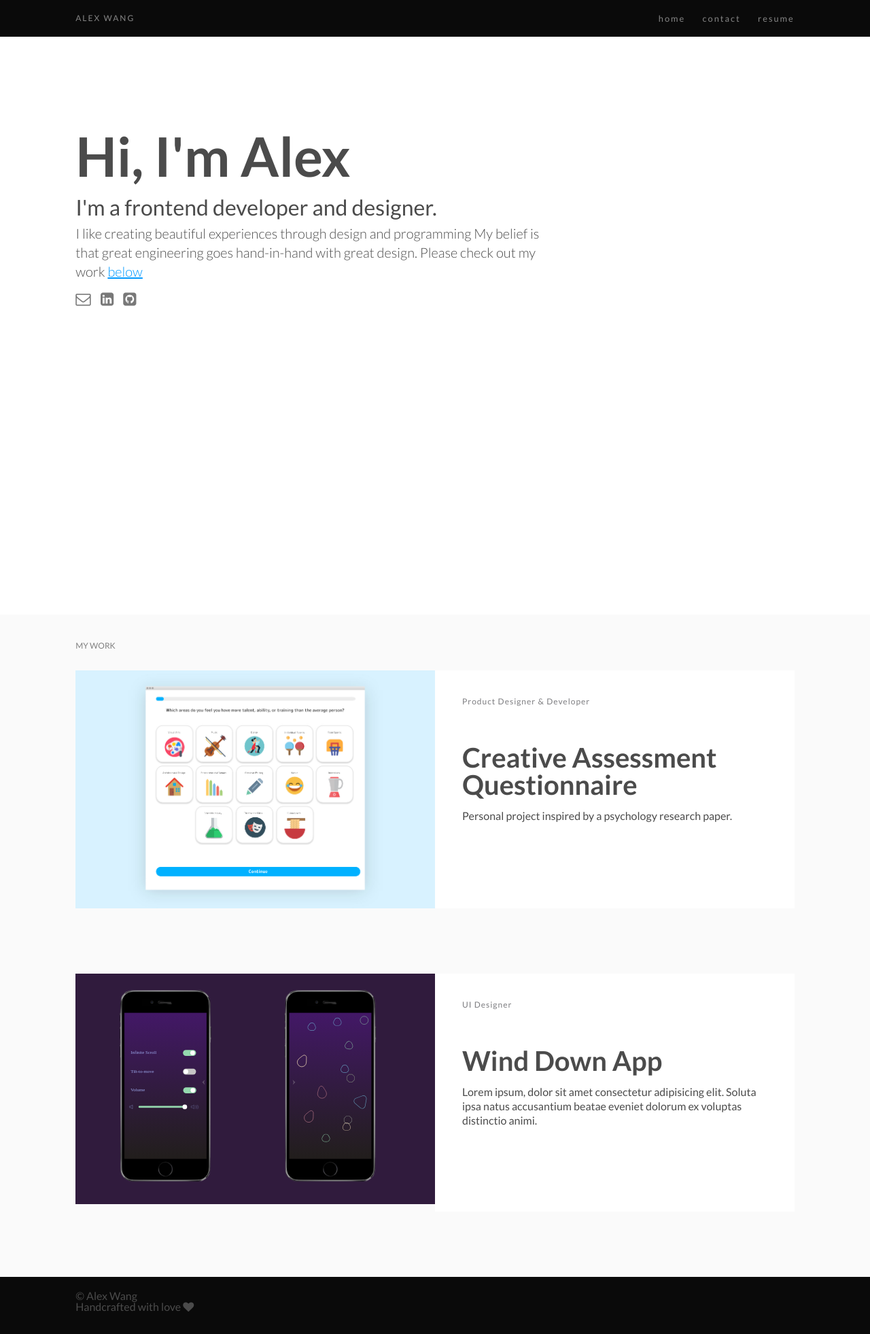
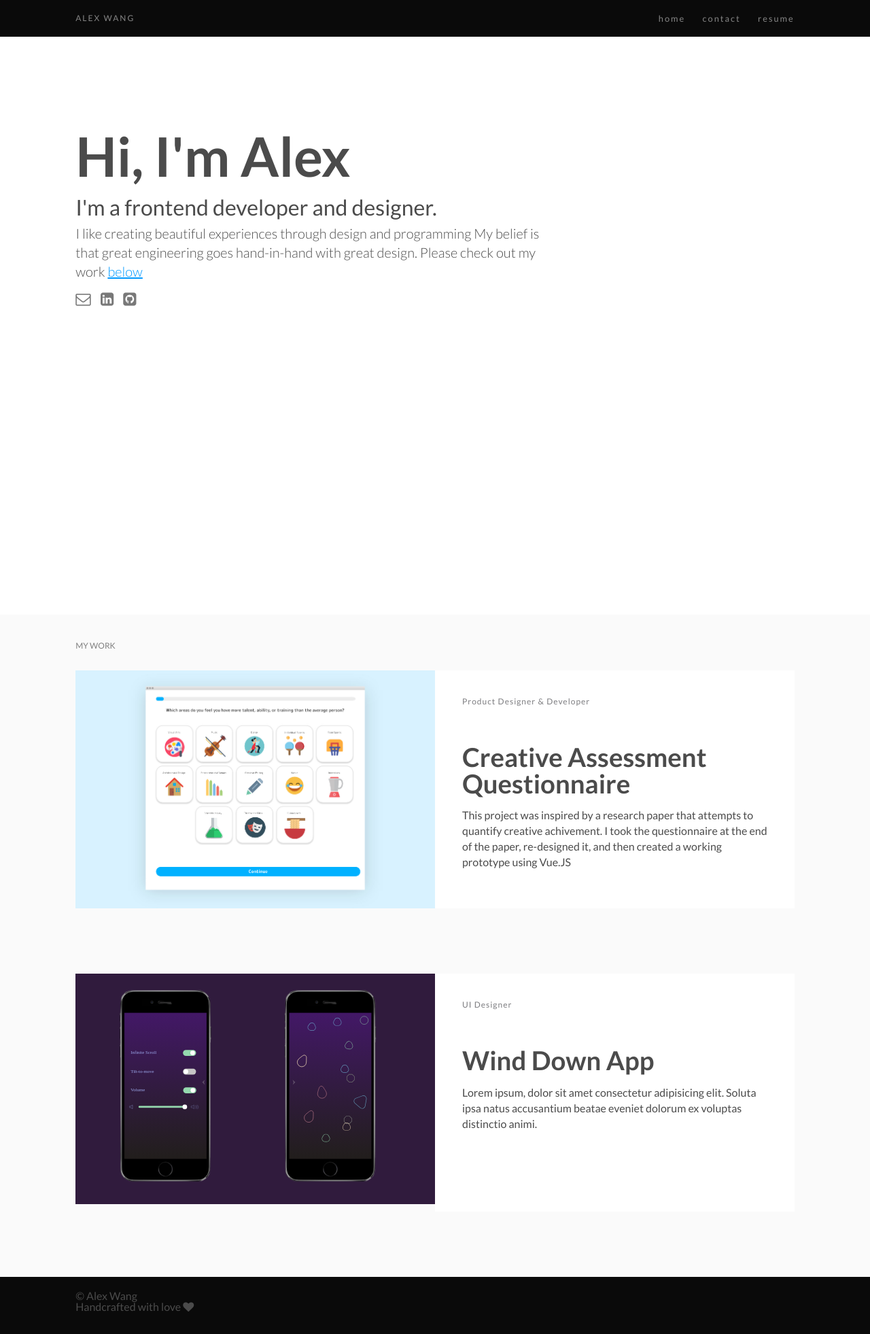
Before and after one commit to awanger/awanger.github.io, a Jekyll site: the page built from index.html, in a window 1280 px wide. Shown: the whole page at 68% size. Built offline with Jekyll 4.4.1, drawn with Linux system fonts in a browser that asks for light colours.

```diff
--- a/assets/css/custom.css
+++ b/assets/css/custom.css
@@ -16,8 +16,13 @@
 }
 
 p {
-    line-height: 1.3rem;
+    line-height: 23px;
     font-size: 1rem;
+}
+
+ol {
+    list-style-type: decimal;
+    padding-left: 20px;
 }
 
 .container {
@@ -158,7 +163,7 @@
     font-weight: 300;
 }
 
-.blurb > a {
+.highlight {
     text-decoration: underline;
     color: #0099FF;
 }
@@ -238,7 +243,7 @@
 
 
 .project-title {
-    font-size: 40px;
+    font-size: 2.4rem;
     margin-bottom: 1rem;
     font-weight: 550;
 } @media screen and (max-width: 575px) {
@@ -299,9 +304,9 @@
     margin: 3em auto;
 }
 
-.project-text {
+/* .project-text, .project-description {
     line-height: 23px;
-}
+} */
 
 .image-container {
     max-width: 1200px;
--- a/index.html
+++ b/index.html
@@ -12,7 +12,7 @@
       <p class="blurb">
         I like creating beautiful experiences through design and programming
         My belief is that great engineering goes hand-in-hand with great design.
-        Please check out my work <a href="#portfolio-content">below</a>
+        Please check out my work <a href="#portfolio-content" class="highlight">below</a>
       </p>
     </div>
     <div id="contact-links">
@@ -28,12 +28,13 @@
     <a class="project-link" href={% link projects/caq.html %}>
       <div class="project-container">
         <div class="project-preview">
-          <img class="fit-parent" src="assets/img/caq_preview.jpg" alt="">
+          <img class="fit-parent" src="/assets/img/caq_preview.jpg" alt="">
         </div>
         <div class="project-content">
           <div class="subtitle">Product Designer & Developer</div>
           <h1 class="project-title">Creative Assessment Questionnaire</h1>
-          <p>Personal project inspired by a psychology research paper.</p>
+          <p class="project-description">This project was inspired by a research paper that attempts to quantify creative achivement.
+            I took the questionnaire at the end of the paper, re-designed it, and then created a working prototype using Vue.JS</p>
         </div>
       </div>
     </a>
```
Also changed, not shown: projects/caq.html (+17 -17 lines).
